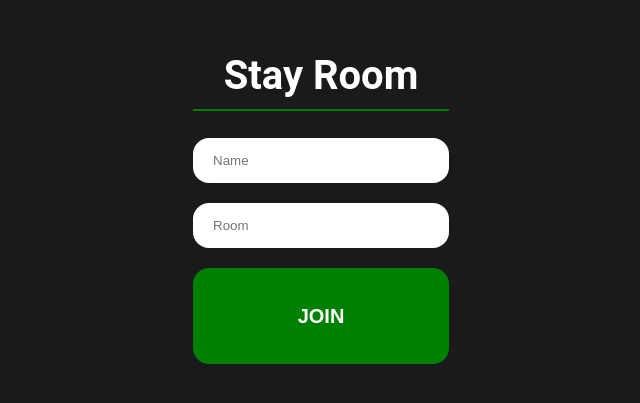
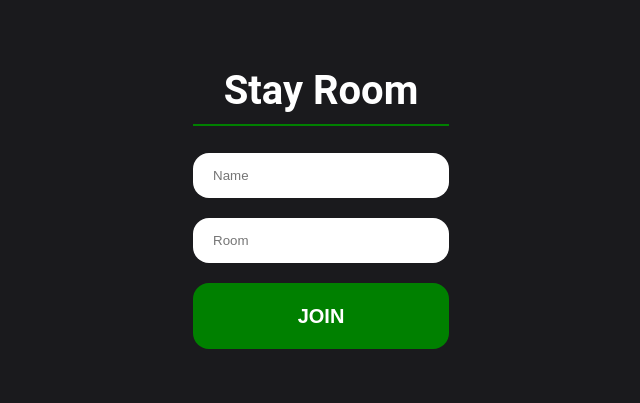
Before and after one commit to levmetal/chatApp, a React (Create React App) app in the folder react-chat/: page / in a window 1280 px wide. Shown: the part 205-608 px from the top of the page, without its empty margins (319-959 px from the left). Built offline with nearby package versions, Linux system fonts and the light colour scheme.

Commit message:
Update join.css

```diff
--- a/react-chat/src/components/join/join.css
+++ b/react-chat/src/components/join/join.css
@@ -45,7 +45,7 @@ html, body {
     text-transform: uppercase;
     text-decoration: none;
     background: green;
-    padding: 20px;
+    padding: 5px;
     border-radius: 1rem;
     display: inline-block;
     border: none;
```
